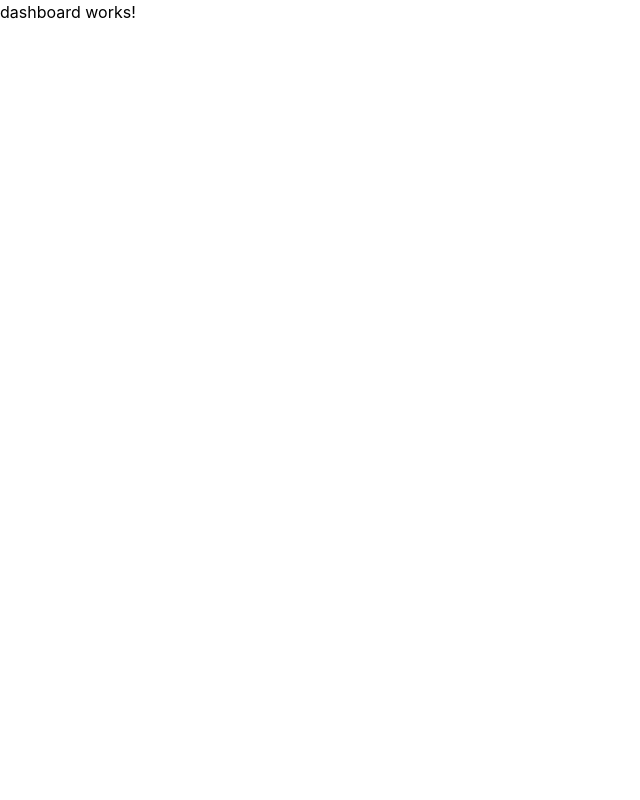
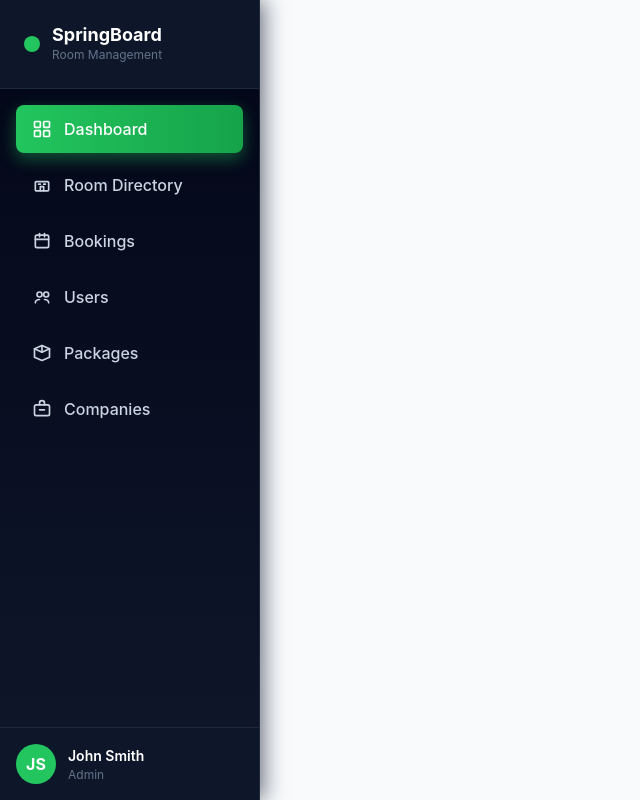
Before and after one commit to maalikhassan/springboard-angular-frontend, an Angular app: page /dashboard in a window 1280 px wide. Shown: the whole page, without its empty margins (0-640 px from the left). Built offline with nearby package versions, Linux system fonts and the light colour scheme.

Commit message:
feat: implement sidebar layout and styles for admin dashboard

```diff
--- a/src/app/page/admin/dashboard/dashboard.css
+++ b/src/app/page/admin/dashboard/dashboard.css
@@ -0,0 +1,147 @@
+/* Reset and Base Styles */
+* {
+    margin: 0;
+    padding: 0;
+    box-sizing: border-box;
+
+}
+
+.main{
+    font-family: -apple-system, BlinkMacSystemFont, 'Segoe UI', Roboto, 'Helvetica Neue', Arial, sans-serif;
+    background-color: #f8fafc;
+    height: 100vh;
+    overflow: hidden;
+}
+
+/* Scrollbar styling for better UI */
+::-webkit-scrollbar {
+    width: 6px;
+}
+::-webkit-scrollbar-track {
+    background: transparent;
+}
+::-webkit-scrollbar-thumb {
+    background: #e2e8f0;
+    border-radius: 10px;
+}
+::-webkit-scrollbar-thumb:hover {
+    background: #cbd5e1;
+}
+
+/* Sidebar Styles */
+.sidebar {
+    width: 100%;
+    max-width: 260px;
+    min-height: 100vh;
+    background: linear-gradient(to bottom, #020617, #0f172a);
+    color: #cbd5e1;
+    display: flex;
+    flex-direction: column;
+    border-right: 1px solid #1e293b;
+    box-shadow: 4px 0 20px rgba(15, 23, 42, 0.6);
+}
+
+.sidebar-header {
+    padding: 24px;
+    display: flex;
+    align-items: center;
+    gap: 12px;
+    border-bottom: 1px solid #1e293b;
+    background: rgba(15, 23, 42, 0.96);
+}
+
+.sidebar-logo {
+    background-color: #22c55e;
+    padding: 8px;
+    border-radius: 8px;
+    color: white;
+    display: flex;
+    align-items: center;
+    justify-content: center;
+}
+
+.sidebar-title h1 {
+    font-weight: bold;
+    color: white;
+    font-size: 18px;
+    line-height: 1.2;
+}
+
+.sidebar-title p {
+    font-size: 12px;
+    color: #64748b;
+}
+
+.sidebar-nav {
+    flex: 1;
+    padding: 0 16px;
+    margin-top: 16px;
+}
+
+.nav-link {
+    position: relative;
+    display: flex;
+    align-items: center;
+    gap: 12px;
+    padding: 12px 16px;
+    border-radius: 8px;
+    font-size: 16px;
+    font-weight: 500;
+    text-decoration: none;
+    color: #cbd5e1;
+    margin-bottom: 8px;
+    transition: background-color 0.2s, color 0.2s, transform 0.15s, box-shadow 0.15s;
+}
+
+.nav-link svg {
+    width: 20px;
+    height: 20px;
+}
+
+.nav-link:hover {
+    background-color: #1e293b;
+    color: white;
+    transform: translateX(2px);
+    box-shadow: 0 4px 10px rgba(15, 23, 42, 0.6);
+}
+
+.nav-link.active {
+    background: linear-gradient(90deg, #22c55e, #16a34a);
+    color: white;
+    box-shadow: 0 6px 16px rgba(34, 197, 94, 0.4);
+}
+
+.sidebar-footer {
+    padding: 16px;
+    border-top: 1px solid #1e293b;
+    background: rgba(15, 23, 42, 0.98);
+}
+
+.user-profile {
+    display: flex;
+    align-items: center;
+    gap: 12px;
+}
+
+.user-avatar {
+    width: 40px;
+    height: 40px;
+    border-radius: 50%;
+    background-color: #22c55e;
+    display: flex;
+    align-items: center;
+    justify-content: center;
+    color: white;
+    font-weight: bold;
+}
+
+.user-name {
+    font-size: 14px;
+    font-weight: 600;
+    color: white;
+}
+
+.user-role {
+    font-size: 12px;
+    color: #64748b;
+}
--- a/src/app/page/admin/dashboard/dashboard.html
+++ b/src/app/page/admin/dashboard/dashboard.html
@@ -1 +1,85 @@
-<p>dashboard works!</p>
+<div class="main flex md:flex-row flex-col">
+
+    <aside class="sidebar md:w-64 w-full md:relative fixed md:translate-x-0 -translate-x-full md:h-auto h-screen md:z-auto z-[1000] transition-transform duration-300">
+        <div class="sidebar-header">
+            <div class="sidebar-logo">
+                <svg viewBox="0 0 24 24" fill="none" stroke="currentColor" stroke-width="2" stroke-linecap="round" stroke-linejoin="round">
+                    <rect x="3" y="3" width="7" height="7" rx="1" />
+                    <rect x="14" y="3" width="7" height="7" rx="1" />
+                    <rect x="3" y="14" width="7" height="7" rx="1" />
+                    <rect x="14" y="14" width="7" height="7" rx="1" />
+                </svg>
+            </div>
+            <div class="sidebar-title">
+                <h1>SpringBoard</h1>
+                <p>Room Management</p>
+            </div>
+        </div>
+
+        <nav class="sidebar-nav">
+            <a href="#"  class="nav-link active" data-page="dashboard">
+                <svg viewBox="0 0 24 24" fill="none" stroke="currentColor" stroke-width="2" stroke-linecap="round" stroke-linejoin="round">
+                    <rect x="3" y="3" width="7" height="7" rx="1" />
+                    <rect x="14" y="3" width="7" height="7" rx="1" />
+                    <rect x="3" y="14" width="7" height="7" rx="1" />
+                    <rect x="14" y="14" width="7" height="7" rx="1" />
+                </svg>
+                <span>Dashboard</span>
+            </a>
+            <a href="#"  class="nav-link" data-page="rooms">
+                <svg viewBox="0 0 24 24" fill="none" stroke="currentColor" stroke-width="2" stroke-linecap="round" stroke-linejoin="round">
+                    <rect x="4" y="8" width="16" height="11" rx="1" />
+                    <path d="M10 19v-5h4v5" />
+                    <path d="M8 11h2" />
+                    <path d="M14 11h2" />
+                </svg>
+                <span>Room Directory</span>
+            </a>
+            <a href="#"  class="nav-link">
+                <svg viewBox="0 0 24 24" fill="none" stroke="currentColor" stroke-width="2" stroke-linecap="round" stroke-linejoin="round">
+                    <rect x="4" y="5" width="16" height="15" rx="2" />
+                    <path d="M9 3v4" />
+                    <path d="M15 3v4" />
+                    <path d="M4 10h16" />
+                </svg>
+                <span>Bookings</span>
+            </a>
+            <a href="#"  class="nav-link">
+                <svg viewBox="0 0 24 24" fill="none" stroke="currentColor" stroke-width="2" stroke-linecap="round" stroke-linejoin="round">
+                    <circle cx="9" cy="9" r="3" />
+                    <circle cx="17" cy="9" r="3" />
+                    <path d="M4 19c0-2.2 2.2-4 5-4" />
+                    <path d="M15 15c2.8 0 5 1.8 5 4" />
+                </svg>
+                <span>Users</span>
+            </a>
+            <a href="#"  class="nav-link">
+                <svg viewBox="0 0 24 24" fill="none" stroke="currentColor" stroke-width="2" stroke-linecap="round" stroke-linejoin="round">
+                    <path d="M3 7l9-4 9 4-9 4-9-4z" />
+                    <path d="M3 7v10l9 4 9-4V7" />
+                    <path d="M12 3v8" />
+                </svg>
+                <span>Packages</span>
+            </a>
+            <a href="#"  class="nav-link">
+                <svg viewBox="0 0 24 24" fill="none" stroke="currentColor" stroke-width="2" stroke-linecap="round" stroke-linejoin="round">
+                    <rect x="3" y="7" width="18" height="13" rx="2" />
+                    <path d="M9 7V5a3 3 0 0 1 6 0v2" />
+                    <path d="M9 13h6" />
+                </svg>
+                <span>Companies</span>
+            </a>
+        </nav>
+
+        <div class="sidebar-footer">
+            <div class="user-profile">
+                <div class="user-avatar">JS</div>
+                <div class="user-info">
+                    <p class="user-name">John Smith</p>
+                    <p class="user-role">Admin</p>
+                </div>
+            </div>
+        </div>
+    </aside>
+
+</div>
--- a/src/app/page/admin/dashboard/dashboard.ts
+++ b/src/app/page/admin/dashboard/dashboard.ts
@@ -1,8 +1,9 @@
 import { Component } from '@angular/core';
+import { RouterOutlet } from '@angular/router';
 
 @Component({
   selector: 'app-dashboard',
-  imports: [],
+  imports: [RouterOutlet],
   templateUrl: './dashboard.html',
   styleUrl: './dashboard.css',
 })
```
